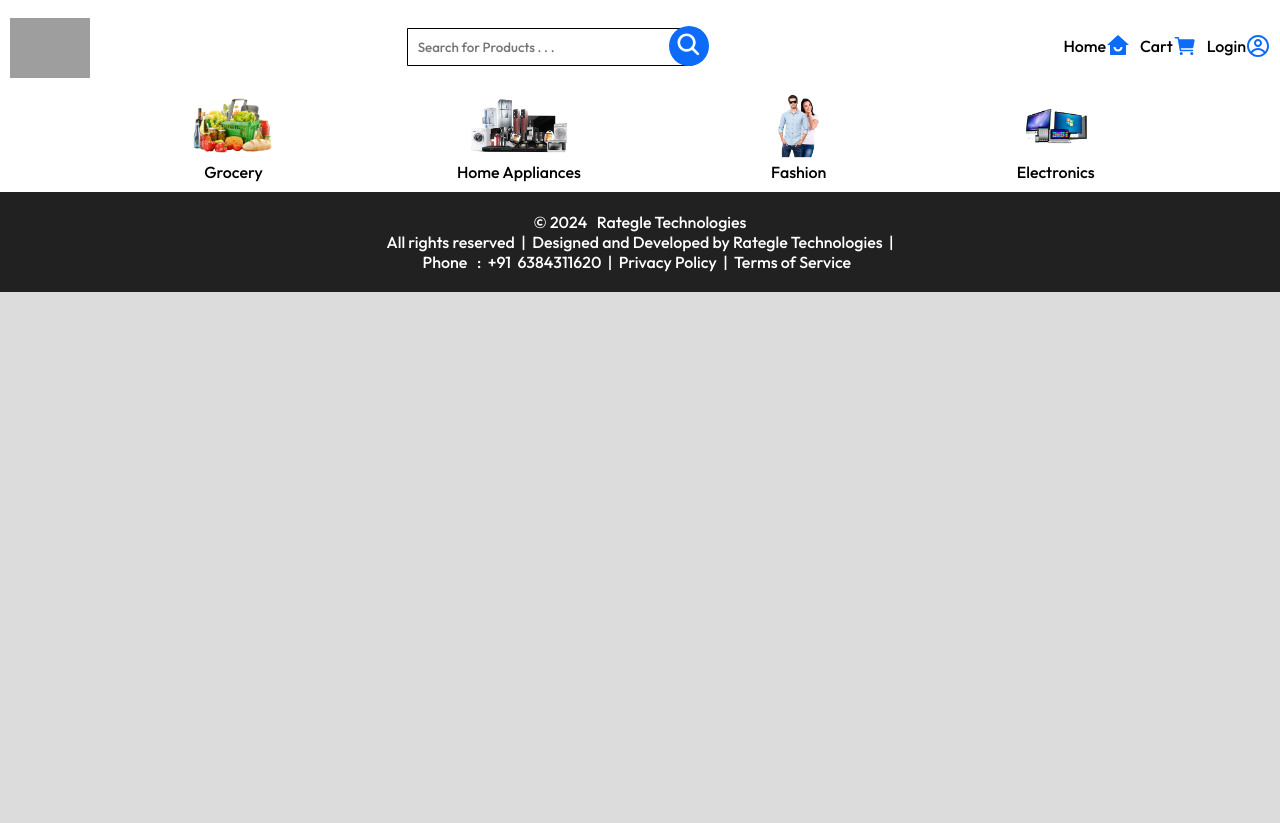
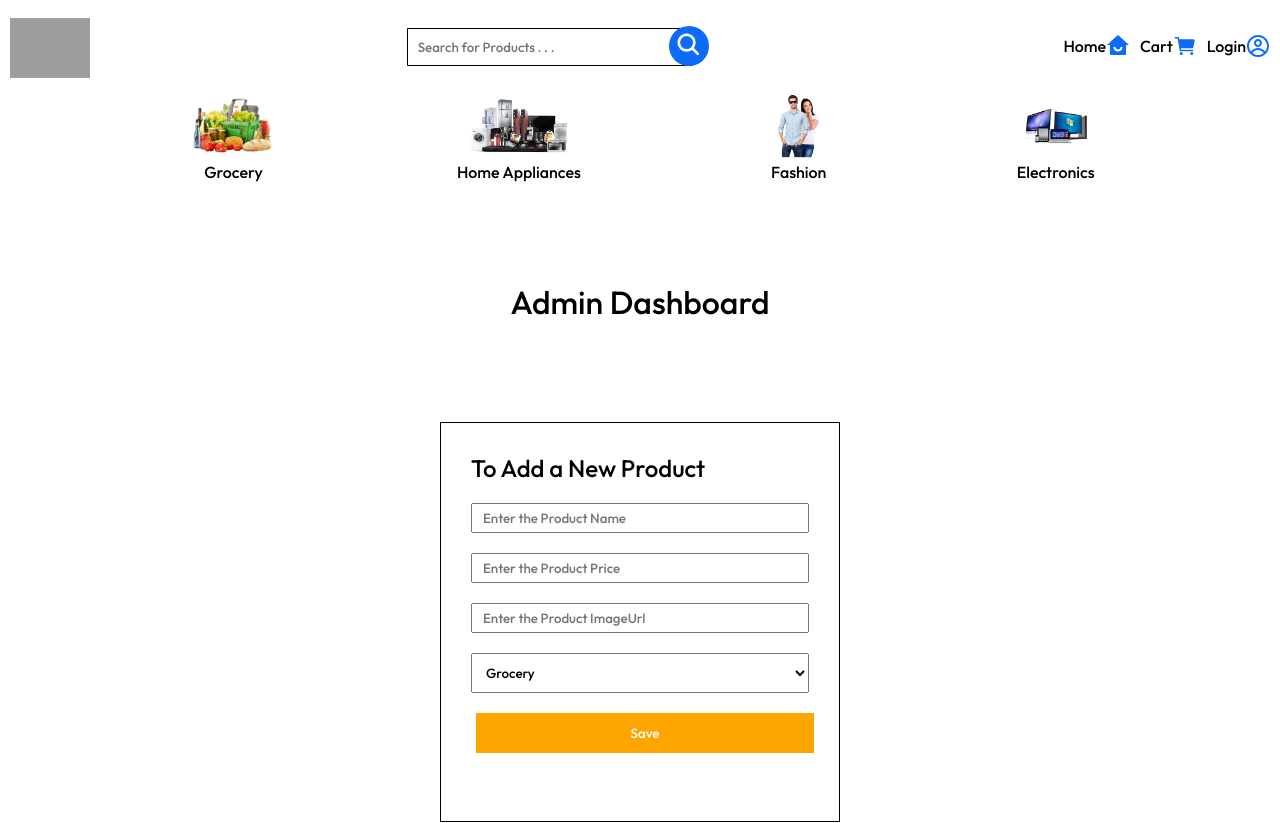
Before and after one commit to dagger983/Rategle-Ecommerce, a React (Vite) app: page /admin in a window 1280 px wide. Shown: the top 823 px of the page. Before the commit the page ends 800 px from the top, so only its background shows below. Built offline with nearby package versions, Linux system fonts and the light colour scheme; grey boxes are pictures that could not be loaded.

Commit message:
first commit

```diff
--- a/src/App.jsx
+++ b/src/App.jsx
@@ -17,6 +17,7 @@ import Fashion from './components/category/fashion/fashion';
 import Electronics from './components/category/electronics/electronics';
 import Login from './components/login/Login';
 import Register from './components/login/Register';
+import Admin from './components/admin/Admin';
 
 function App() {
     const [searchValue, setSearchValue] = useState('');
@@ -111,8 +112,10 @@ function App() {
                 <Route path="/category/electronics" element={<Electronics />} />
                 <Route path="/category/register" element={<Register />} />
                 <Route path="/category/login" element={<Login />} />
+                <Route path="/admin" element={<Admin />} />
             </Routes>
          <Footer />
+
         </div>
     );
 }
--- /dev/null
+++ b/src/components/admin/Admin.css
@@ -0,0 +1,35 @@
+.admin{
+    height:100vh;
+    background-color: white;
+    display: grid;
+    place-items: center;
+}
+
+
+.admin-form{
+    height:400px;
+    width:400px;
+    background-color: white;
+    border: 1px solid black;
+    position: relative;
+    bottom:80px;
+    padding:30px;
+}
+.admin-form input{
+    height:30px;
+    width:100%;
+    padding:10px;
+    margin-top:20px;
+}
+.admin-form select{
+    height:40px;
+    width:100%;
+    padding:10px;
+    margin-top:20px;
+}
+.admin-form button{
+    height:40px;
+    width:100%;
+    padding:10px;
+    margin-top:20px;
+}
--- /dev/null
+++ b/src/components/admin/Admin.jsx
@@ -0,0 +1,24 @@
+import React from 'react'
+import "./Admin.css"
+const Admin = () => {
+    return (
+        <div className='admin'>
+            <h1>Admin Dashboard</h1>
+            <div className='admin-form'>
+                <h2>To Add a New Product</h2>
+                <input type="text" placeholder='Enter the Product Name' />
+                <input type="text" placeholder='Enter the Product Price' />
+                <input type="text" placeholder='Enter the Product ImageUrl' />
+                <select>
+                    <option value="Grocery">Grocery</option>
+                    <option value="Home Appliances">Home Appliances</option>
+                    <option value="Fashion">Fashion</option>
+                    <option value="Electronics">Electronics</option>
+                </select>
+                <button className='product-btn' style={{color:"white"}}>Save</button>
+            </div>
+        </div>
+    )
+}
+
+export default Admin
--- a/src/components/footer/footer.css
+++ b/src/components/footer/footer.css
@@ -1,5 +1,4 @@
 footer {
-
     width: 100%;
     background-color: rgb(33, 33, 33);
     color: white;
--- a/src/components/navbar/navbar.jsx
+++ b/src/components/navbar/navbar.jsx
@@ -18,7 +18,7 @@ function Navbar({ onSearch }) {
         </Link>
         <SearchBar onSearch={onSearch} />
         <div className="navbar-icons">
-         <p onClick={pageReload}><span>Home</span><RiHomeSmileFill className='cart-icon'/></p>
+         <Link onClick={pageReload} style={{ textDecoration: 'none', color: 'inherit' }}><span>Home</span><RiHomeSmileFill className='cart-icon'/></Link>
           <Link to="/category/cart" className='cart'><span>Cart</span><IoCart className='cart-icon' /></Link>
           <Link to="/category/login" className='login'><span>Login</span><CgProfile className='login-icon' /></Link>
         </div>
```
